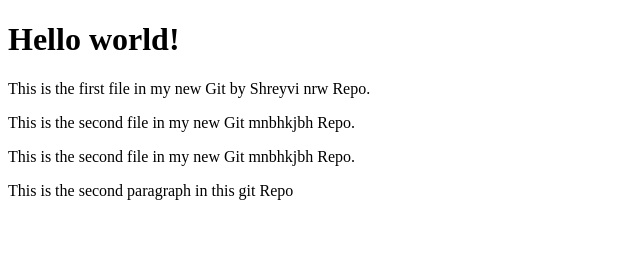
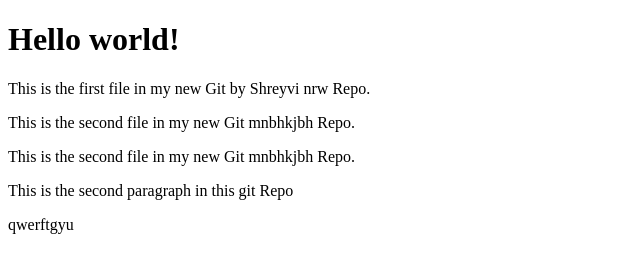
Before and after one commit to Abhinav-Nandekar/Git, a plain HTML site: page index.html in a window 1280 px wide. Shown: the full height of the page, 0-640 px from the left. Drawn offline with Linux system fonts and the light colour scheme.

Commit message:
Update index.html

```diff
--- a/index.html
+++ b/index.html
@@ -10,6 +10,7 @@
 <p>This is the second file in my new Git mnbhkjbh  Repo.</p>
   <p>This is the second file in my new Git mnbhkjbh  Repo.</p>
   <p>This is the second paragraph in this git Repo</p>
+  <p>qwerftgyu</p>
 
 </body>
 </html>
```
